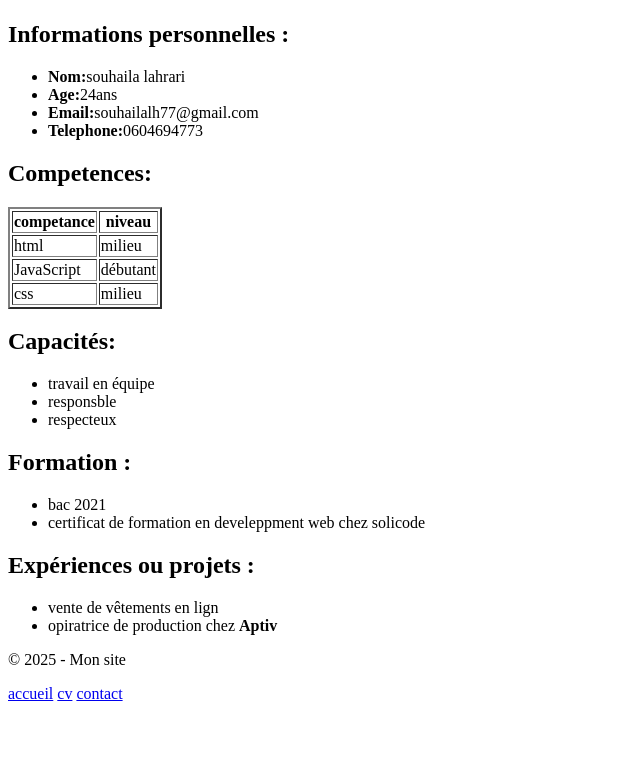
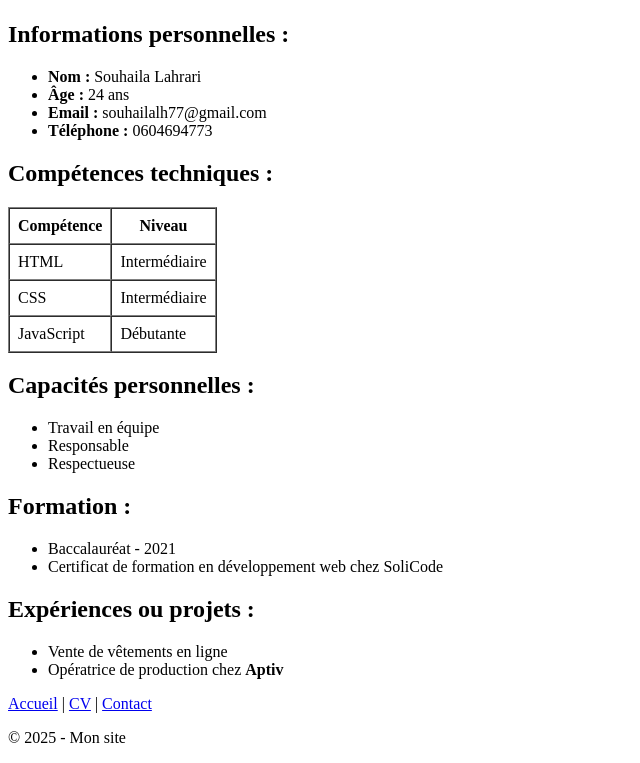
Before and after one commit to souhaila11S/realisations2, a plain HTML site: page cv.html in a window 1280 px wide. Shown: the part 233-996 px from the top of the page, without its empty margins (0-640 px from the left). Before the commit the page ends 944 px from the top, so only its background shows below. Drawn offline with Linux system fonts and the light colour scheme.

Commit message:
modification en cv et html et index

```diff
--- a/cv.html
+++ b/cv.html
@@ -3,99 +3,87 @@
 <head>
   <meta charset="UTF-8">
   <meta name="viewport" content="width=device-width, initial-scale=1.0">
-    <title>Document</title>
-
+  <title>Mon Profil</title>
 </head>
 <body>
+
+
   <header>
     <h1>MON PROFIL</h1>
-<img src="img/image8.png" alt="photo de prophil" width="150">
+    <img src="img/image8.png" alt="Photo de profil" width="150">
+  </header>
 
-    </header>
+
   <main>
 
+
     <section>
-
       <h2>Informations personnelles :</h2>
       <ul>
-
-            <li><b>Nom:</b>souhaila lahrari</li>
-            <li><b>Age:</b>24ans</li>
-            <li><b>Email:</b>souhailalh77@gmail.com</li>
-            <li><b>Telephone:</b>0604694773</li>
+        <li><strong>Nom :</strong> Souhaila Lahrari</li>
+        <li><strong>Âge :</strong> 24 ans</li>
+        <li><strong>Email :</strong> souhailalh77@gmail.com</li>
+        <li><strong>Téléphone :</strong> 0604694773</li>
+      </ul>
+    </section>
 
 
-    </ul>
-</section>
     <section>
-    <h2>Competences:</h2>
-    <table border="2">
-
+      <h2>Compétences techniques :</h2>
+      <table border="1" cellpadding="8" cellspacing="0">
         <tr>
-               <th>competance</th>
-               <th>niveau</th>
-
+          <th>Compétence</th>
+          <th>Niveau</th>
         </tr>
         <tr>
-
-                <td>html</td>
-                <td>milieu</td>
-
+          <td>HTML</td>
+          <td>Intermédiaire</td>
+        </tr>
+        <tr>
+          <td>CSS</td>
+          <td>Intermédiaire</td>
         </tr>
         <tr>
           <td>JavaScript</td>
-                 <td>débutant</td>
+          <td>Débutante</td>
+        </tr>
+      </table>
+
+      <h2>Capacités personnelles :</h2>
+      <ul>
+        <li>Travail en équipe</li>
+        <li>Responsable</li>
+        <li>Respectueuse</li>
+      </ul>
+    </section>
 
 
-        </tr>
-
-        <tr>
-
-
-                 <td>css</td>
-                 <td>milieu</td>
-        </tr>
-
-
-        </table>
-
-        <h2>Capacités:</h2>
-
+    <section>
+      <h2>Formation :</h2>
       <ul>
-
-        <li>travail en équipe</li>
-        <li>responsble</li>
-        <li>respecteux</li>
+        <li>Baccalauréat - 2021</li>
+        <li>Certificat de formation en développement web chez SoliCode</li>
       </ul>
     </section>
-<section>
 
-    <h2>Formation :</h2>
-
-    <ul>
-        <li>bac 2021</li>
-        <li>certificat de formation en develeppment web chez solicode</li>
-    </ul>
-</section>
     <section>
       <h2>Expériences ou projets :</h2>
       <ul>
-        <li> vente de vêtements en lign</li>
-        <li>opiratrice de production chez <b>Aptiv</b></li>
+        <li>Vente de vêtements en ligne</li>
+        <li>Opératrice de production chez <strong>Aptiv</strong></li>
       </ul>
     </section>
 
   </main>
-</html>
+
   <footer>
-    <p>&copy; 2025 - Mon site </p>
     <nav>
+      <a href="index.html">Accueil</a> |
+      <a href="cv.html">CV</a> |
+      <a href="contact.html">Contact</a>
+    </nav>
+    <p>&copy; 2025 - Mon site</p>
+  </footer>
 
-        <a href="index.html">accueil</a>
-        <a href="cv.html">cv</a>
-        <a href="contact.html">contact</a>
-
-  </nav>
-</footer>
 </body>
 </html>
```
Also changed, not shown: contact.html (+28 -33 lines), index.html (+22 -15 lines). Lines whose indentation alone changed are shown as unchanged.
